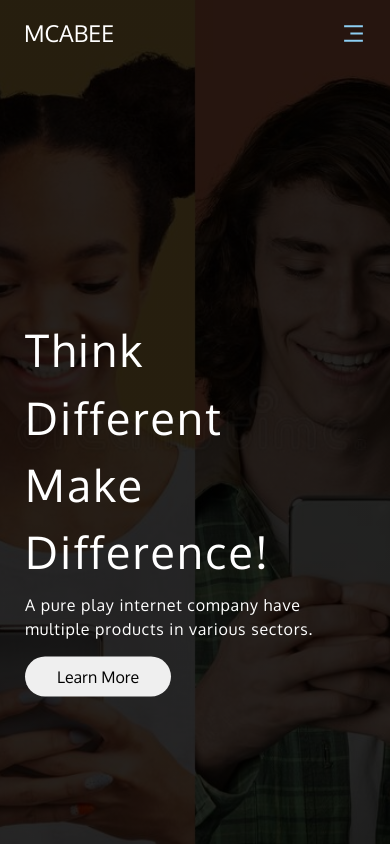
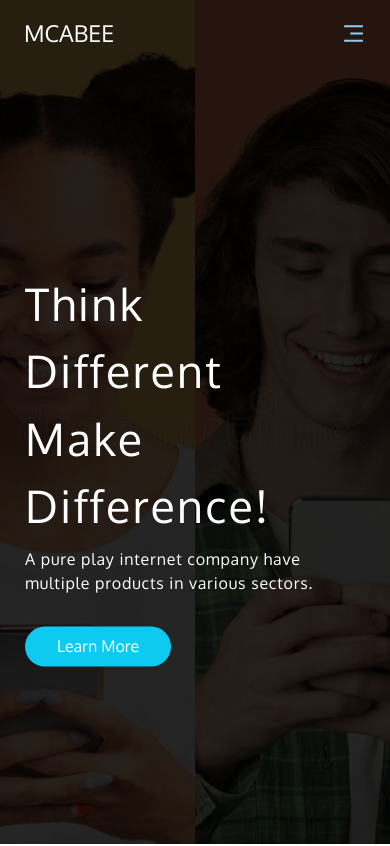
Before and after one commit to MCABEE/McAbee_Main, a React (Vite) app: page / in a window 390 px wide. Shown: the top 846 px of the page. Built offline with nearby package versions, Linux system fonts and the light colour scheme.

Commit message:
added count animation to about us page

```diff
--- a/package.json
+++ b/package.json
@@ -11,9 +11,11 @@
   },
   "dependencies": {
     "react": "^18.2.0",
+    "react-countup": "^6.4.2",
     "react-dom": "^18.2.0",
     "react-icons": "^4.8.0",
     "react-router-dom": "^6.11.1",
+    "react-scroll-trigger": "^0.6.14",
     "sass": "^1.62.1",
     "swiper": "^9.2.4"
   },
--- a/src/components/footer/Footer.jsx
+++ b/src/components/footer/Footer.jsx
@@ -13,8 +13,8 @@ export const Footer = () => {
                     <FooterTabs data={["Services", "Product Design", "Mobile Application", "Web Application", "More"]} />
                     <FooterTabs data={["Support", "Business Consulting", "HR Support", "Product Related", "General Queries"]} />
 
-                    <div className='footericontab'>
-                        <h5 className='fw-bold fs-6 text-end text-muted'>Follow us on</h5>
+                    <div className='footericontab pt-3'>
+                        <h5 className='fw-bold fs-6 text-end  text-muted'>Follow us on</h5>
                         <div className='d-flex gap-2'>
                             <a className='footerIconDiv' href='https://www.facebook.com/'><FaFacebookF color='white' size="1.2rem" /></a>
                             <a className='footerIconDiv' href='https://www.linkedin.com/'><FaLinkedinIn color='white' size="1.2rem" /></a>
--- a/src/components/footer/footer.scss
+++ b/src/components/footer/footer.scss
@@ -7,6 +7,7 @@
   flex-direction: column;
   align-items: end;
   justify-content: space-between;
+  gap: 0.5rem;
 }
 .footerTab{
     display: flex;
--- a/src/components/footer/footertabs/FooterTabs.jsx
+++ b/src/components/footer/footertabs/FooterTabs.jsx
@@ -4,8 +4,8 @@ import "./footertabs.scss"
 export const FooterTabs = ({ data }) => {
     return (
          data && (
-            <div className='footerTabs'>
-                <h5 className='fw-bold fs-6 text-muted pb-1'>{data[0]}</h5>
+            <div className='footerTabs pt-3'>
+                <h5 className='fw-bold fs-6 text-muted'>{data[0]}</h5>
                 <ul className="nav flex-column">
                     <li className="nav-item mb-1"><a href="#" className="nav-link p-0 text-body-secondary">{data[1]}</a></li>
                     <li className="nav-item my-1"><a href="#" className="nav-link p-0 text-body-secondary">{data[2]}</a></li>
--- a/src/components/heroSection/HeroSection.jsx
+++ b/src/components/heroSection/HeroSection.jsx
@@ -3,7 +3,7 @@ import "./herosection.css"
 import { GoogleMapIcon } from '../../assets/GoogleMapIcon';
 
 export const HeroSection = ({ data }) => {
-  const { image, topic, content,button } = data
+  const { image, topic, content, button } = data
   return (
     <div className='hero-section'>
       <div className='hero-section-content text-white'>
@@ -16,9 +16,9 @@ export const HeroSection = ({ data }) => {
         }
 
         <h3>{topic}</h3>
-        <p>{content}</p>
+        <p className='pb-4'>{content}</p>
         {
-          button &&   <button className='heroSectionbtn'>{button}</button>
+          button && <a className='heroSectionbtn' href='#'>{button}</a>
         }
 
       </div>
--- a/src/components/heroSection/herosection.css
+++ b/src/components/heroSection/herosection.css
@@ -7,62 +7,57 @@
       rgba(0, 0, 0, 0.85)
     ),
     url("../../assets/banner_Image.jpg");
-    background-size: cover;
-    background-position: center;
+  background-size: cover;
+  background-position: center;
 }
-.hero-section h3{
+.hero-section h3 {
   font-size: 2.8em;
   letter-spacing: 0.05em;
-  max-width:400px ;
+  max-width: 400px;
   line-height: 1.5em;
 }
-.hero-section p{
-
+.hero-section p {
   letter-spacing: 0.05em;
-
 }
 .hero-section-content {
   position: absolute;
-  top: 60%;
-  left:30%;
-  transform: translate(-50%,-50%);
+  top: 55%;
+  left: 30%;
+  transform: translate(-50%, -50%);
   padding-left: 8.5em;
 }
-.GoogleMapIconContainer{
+.GoogleMapIconContainer {
   padding-left: 10em;
 }
-.heroSectionbtn{
-  border: none;
-  padding: 0.5rem 2rem;
+.heroSectionbtn {
+  background-color: #0dcaf0;
+  padding: 0.6rem 2rem;
   border-radius: 2rem;
+  color: #fff;
 }
-
+.heroSectionbtn:hover {
+  cursor: pointer;
+  background-color: #fff ;
+  color: gray !important;
+}
 
 @media (max-width: 768px) {
   .hero-section-content {
     padding: 50px;
   }
-
 }
 
 @media (max-width: 576px) {
   .hero-section-content {
-
-    position: absolute;
-  top: 60%;
-  left:0%;
-  transform: translateY(-50%);
-  padding-left: 0;
-  padding: 25px;
+    left: 0%;
+    transform: translateY(-50%);
+    padding-left: 0;
+    padding: 25px;
   }
-  .hero-section h3{
-
-
-    max-width:80% ;
-
+  .hero-section h3 {
+    max-width: 80%;
   }
-  .GoogleMapIconContainer{
+  .GoogleMapIconContainer {
     display: none;
   }
-
 }
--- a/src/components/navbar/Navbar.jsx
+++ b/src/components/navbar/Navbar.jsx
@@ -5,15 +5,20 @@ import { FaLinkedinIn, FaFacebookF, FaTwitter } from "react-icons/fa"
 import { Link } from 'react-router-dom'
 
 export const Navbar = () => {
+  const [isChecked, setIsChecked] = useState(false);
+
+  const handleCheckboxChange = () => {
+    setIsChecked(!isChecked);
+  }
   return (
     <>
-      <div className='container navigation'>
+      <div className={`container navigation ${isChecked ? 'h-100' : ''}`}>
         <div className=' container d-flex position-relative align-items-center justify-content-between pt-3 '>
           <div className='fs-3 text-white'>
           <Link to="/" className='text-white'>MCABEE</Link>
           </div>
           <div className=''>
-            <input type="checkbox" id="check" />
+            <input type="checkbox" id="check" onChange={handleCheckboxChange}/>
             <label htmlFor="check">
               <RiMenu3Fill color={"#8dcff4"} size={25} />
             </label>
--- a/src/components/navbar/navbar.css
+++ b/src/components/navbar/navbar.css
@@ -3,7 +3,7 @@
   transform: translateX(50%);
   position: absolute;
   overflow-x: hidden;
-  height: 100%;
+  /* height: 100%; */
   z-index: 999;
 }
 .sidebar {
@@ -56,6 +56,7 @@ ul li:hover a{
 #check:checked ~ .sidebar{
   right: 50px;
 }
+
 label{
   cursor: pointer;
 }
--- a/src/pages/home/Home.jsx
+++ b/src/pages/home/Home.jsx
@@ -10,7 +10,7 @@ import  ProductCarousel  from './productCarousel/ProductCarousel'
 
 
 let herosectionData = {
-  "image": false,
+  "image": true,
   "topic": "Think Different Make Difference!",
   "content": "A pure play internet company have multiple products in various sectors.",
   "button": "Learn More"
--- a/src/pages/home/aboutus/AboutUs.jsx
+++ b/src/pages/home/aboutus/AboutUs.jsx
@@ -1,27 +1,70 @@
-import React from 'react'
+import React, { useEffect, useRef, useState } from 'react'
 import "./aboutus.scss"
 import { ServiceCards } from './servicecards/ServiceCards'
 import { Joinus } from './joinus/Joinus'
 import aboutusimg from "../../../assets/aboutus.png"
+import CountUp from 'react-countup'
 
 export const AboutUs = () => {
+    const [counter, setcounter] = useState(false)
+    const elementRef = useRef(null);
+
+    const handleIntersection = (entries) => {
+        entries.forEach(entry => {
+            if (entry.isIntersecting) {
+                setcounter(true)
+            } else {
+                setcounter(false)// element is not visible, do something else
+            }
+        });
+    };
+
+    useEffect(() => {
+        const options = {
+            root: null,
+            rootMargin: '0px',
+            threshold: 0.5 // adjust as needed
+        };
+
+        const observer = new IntersectionObserver(handleIntersection, options);
+
+        if (elementRef.current) {
+            observer.observe(elementRef.current);
+        }
+
+        return () => {
+            observer.disconnect();
+        };
+    }, [elementRef]);
+
     return (
         <div className='aboutus-content pt-5'>
             <h2 className='fw-700 text-center m-0'>About us</h2>
             <p className='text-center m-0 mt-3'>A team that treats technology as a passion!</p>
             <div className='d-flex flex-column flex-md-row col col-md-10 col-lg-8 my-4 pb-5 gap-3 mx-auto justify-content-between'>
                 <div className='d-flex flex-column text-center'>
-                    <div className='fw-bold fs-4'>100</div>
+                    <div className='fw-bold fs-4' ref={elementRef} >
+                        {
+                            counter && <CountUp start={0} end={100} duration={2} delay={0} />
+                        }
+                    </div>
+
                     <div className='fs-4 text-muted'>thousand +</div>
                     <div >product users globally</div>
                 </div>
                 <div className='d-flex flex-column text-center'>
-                    <div className='fw-bold fs-4'>14</div>
+                    <div className='fw-bold fs-4' ref={elementRef} >
+                        {
+                            counter && <CountUp start={0} end={14} duration={2} delay={0} />
+                        }
+                    </div>
                     <div className='fs-4 text-muted'>countries</div>
                     <div >products presence in</div>
                 </div>
                 <div className='d-flex flex-column text-center'>
-                    <div className='fw-bold fs-4'>03</div>
+                    <div className='fw-bold fs-4' ref={elementRef} >0{
+                        counter && <CountUp start={0} end={3} duration={2} delay={0} />
+                    }</div>
                     <div className='fs-4 text-muted'>products</div>
                     <div >globally recognized</div>
                 </div>
@@ -39,11 +82,11 @@ export const AboutUs = () => {
                 </div>
             </div>
             <div className='AUsServiceCards d-flex justify-content-evenly'>
-                <ServiceCards/>
+                <ServiceCards />
             </div>
-        <div>
-            <Joinus/>
-        </div>
+            <div>
+                <Joinus />
+            </div>
         </div>
     )
 }
```
Also changed, not shown: 1 other file (tests, documents, lock files or other folders).
